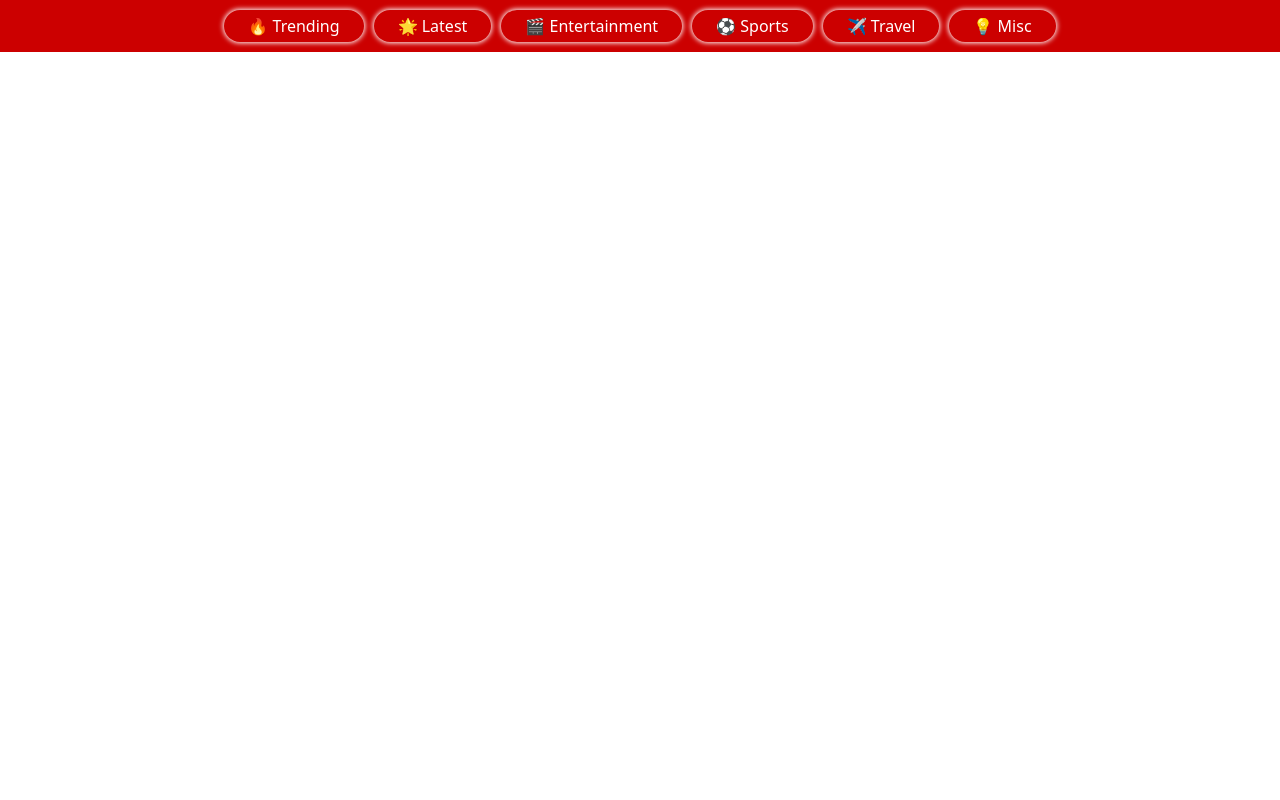
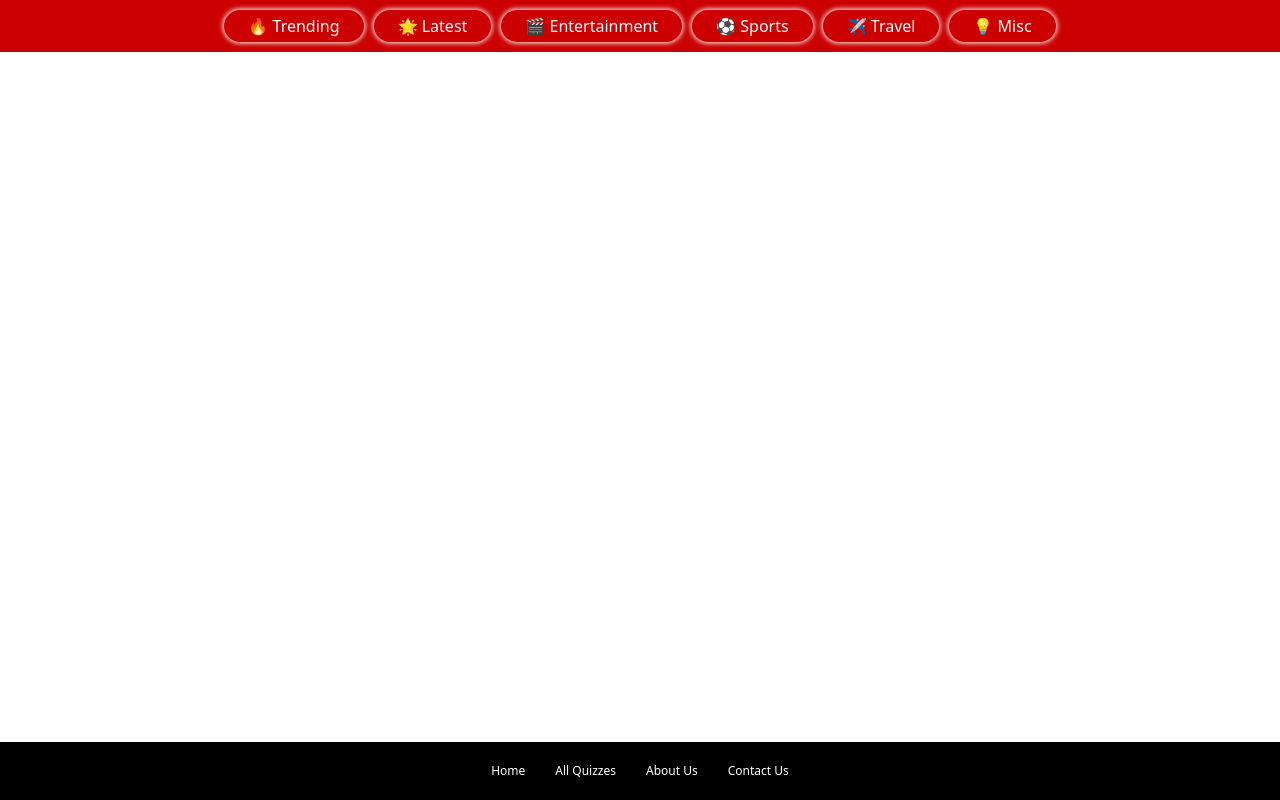
Before and after one commit to Yowsifahamed/quiz-react-app, a React (Create React App) app: page / in a window 1280 px wide. Built offline with nearby package versions, Linux system fonts and the light colour scheme.

Commit message:
footer added

```diff
--- a/src/dashboard/dashboard.tsx
+++ b/src/dashboard/dashboard.tsx
@@ -1,10 +1,12 @@
 import React from "react";
+import { Footer } from "../footer/footer";
 import { Header } from "../header/header";
 
 export class Dashboard extends React.Component {
     render() {
       return <div>
         <Header></Header>
+        <Footer></Footer>
       </div>
     }
 }
--- /dev/null
+++ b/src/footer/footer.scss
@@ -0,0 +1,24 @@
+.footer-list {
+    text-align: center;
+    background-color: #000;
+    position: fixed;
+    bottom: -16px;
+    right: 0px;
+    left: 0px;
+    padding-left: 0px;
+
+    li {
+        list-style-type: none;
+        display: inline-block;
+        padding: 10px 15px;
+        color: #fff;
+        font-size: 12px;
+        font-weight: 200;
+
+        &:hover {
+            list-style-type: underline;
+            text-decoration: underline;
+            cursor: pointer;
+        }
+    }
+}
--- /dev/null
+++ b/src/footer/footer.tsx
@@ -0,0 +1,23 @@
+import React from "react";
+import './footer.scss';
+
+const footerNavigation: Array<any> = [
+    { "nav": "Home", "routing": "" },
+    { "nav": "All Quizzes", "routing": "" },
+    { "nav": "About Us", "routing": "" },
+    { "nav": "Contact Us", "routing": "" }
+];
+
+const dynamicFooter = footerNavigation.map((item,i) => {
+    return  <li className="cust-nav-item"> { item.nav } </li>
+});
+
+export class Footer extends React.Component {
+    render() {
+        return <footer>
+            <ul className="footer-list">
+                <li> {dynamicFooter} </li>
+            </ul>
+        </footer>
+    }
+}
```
